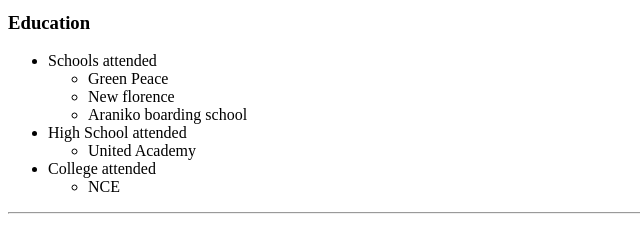
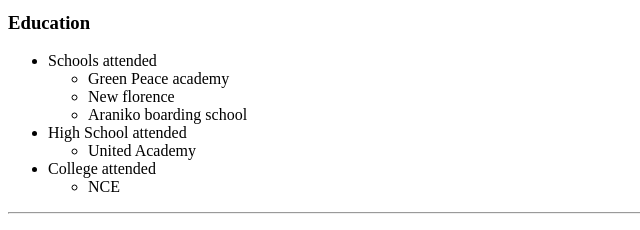
Before and after one commit to monika514/cv, a plain HTML site: page index.html in a window 1280 px wide. Shown: the part 271-501 px from the top of the page, 0-640 px from the left. Drawn offline with Linux system fonts and the light colour scheme.

Commit message:
adding academy

```diff
--- a/index.html
+++ b/index.html
@@ -24,7 +24,7 @@
   <ul>
     <li>Schools attended</li>
     <ul>
-      <li>Green Peace</li>
+      <li>Green Peace academy</li>
       <li>New florence</li>
       <li>Araniko boarding school</li>
     </ul>
```
